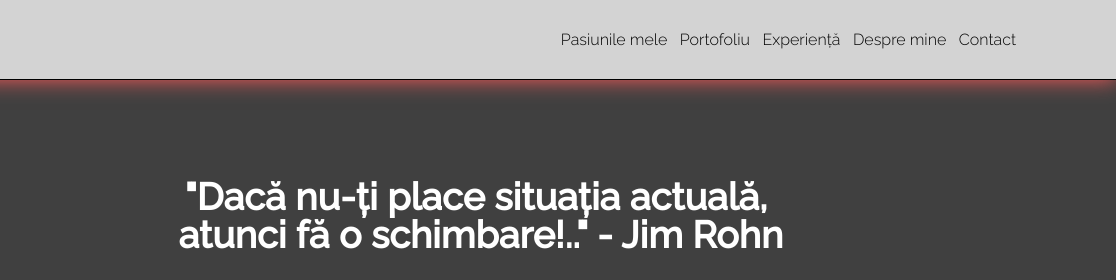
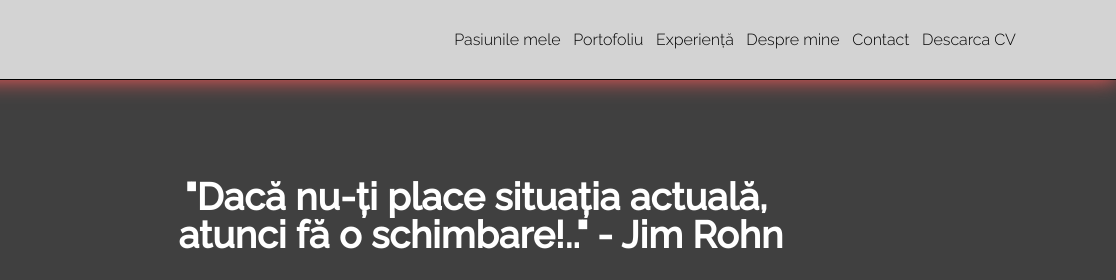
Before and after one commit to horhotaandreigabriel/horhotaandreigabriel.github.io, a plain HTML site: page index.html in a window 1280 px wide. Shown: the top 280 px of the page, 164-1280 px from the left. Drawn offline with Linux system fonts and the light colour scheme.

Commit message:
Update index.html

```diff
--- a/index.html
+++ b/index.html
@@ -27,6 +27,7 @@
                 <a href="#section-3">Experiență</a>
                 <a href="#section-4">Despre mine</a>
                 <a href="#section-5">Contact</a>
+                <a href="assets/CV Horhota Andrei-Gabriel.pdf" download="CV Horhota Andrei-Gabriel" class="cv">Descarca CV</a>
             </nav>
         </header>
 
```
